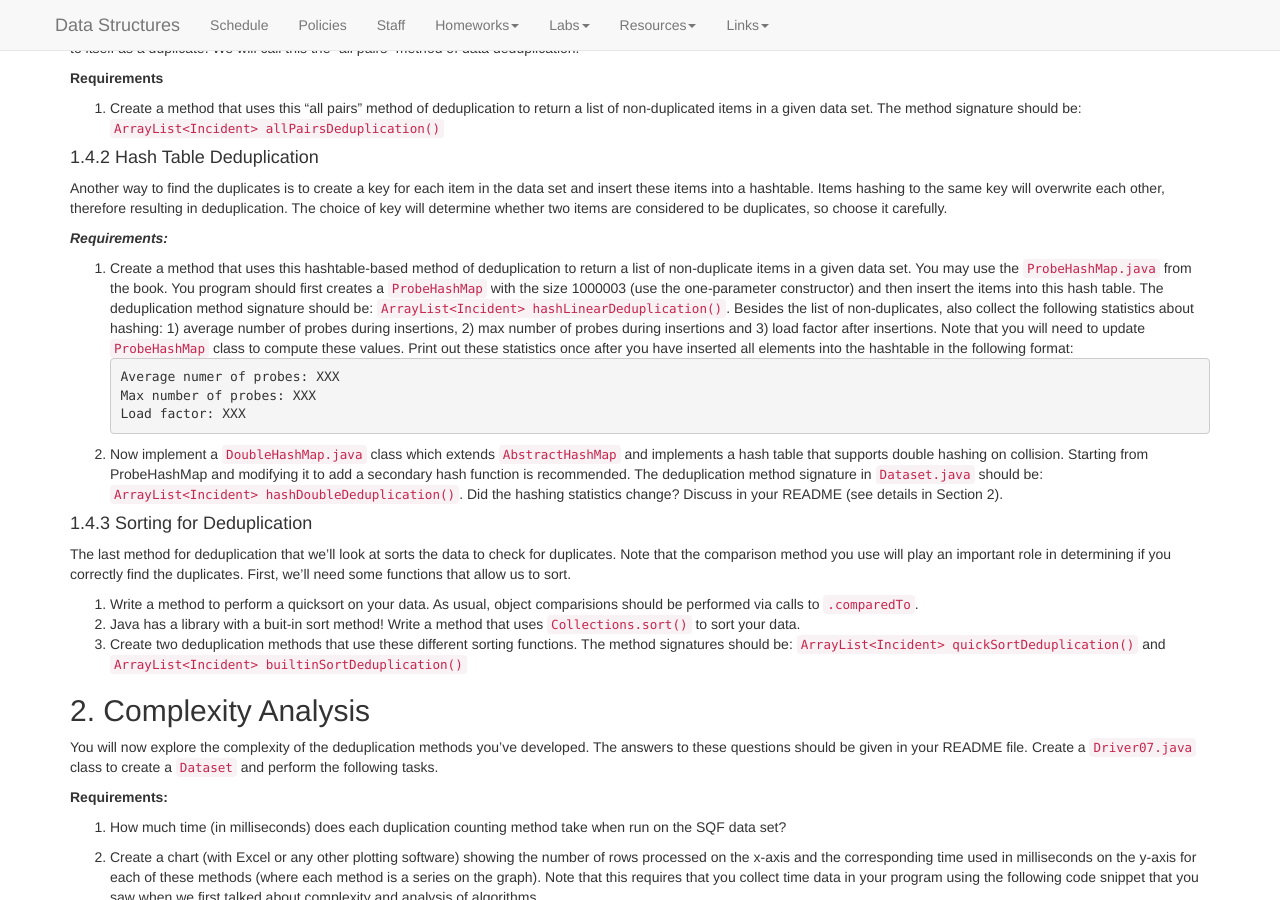
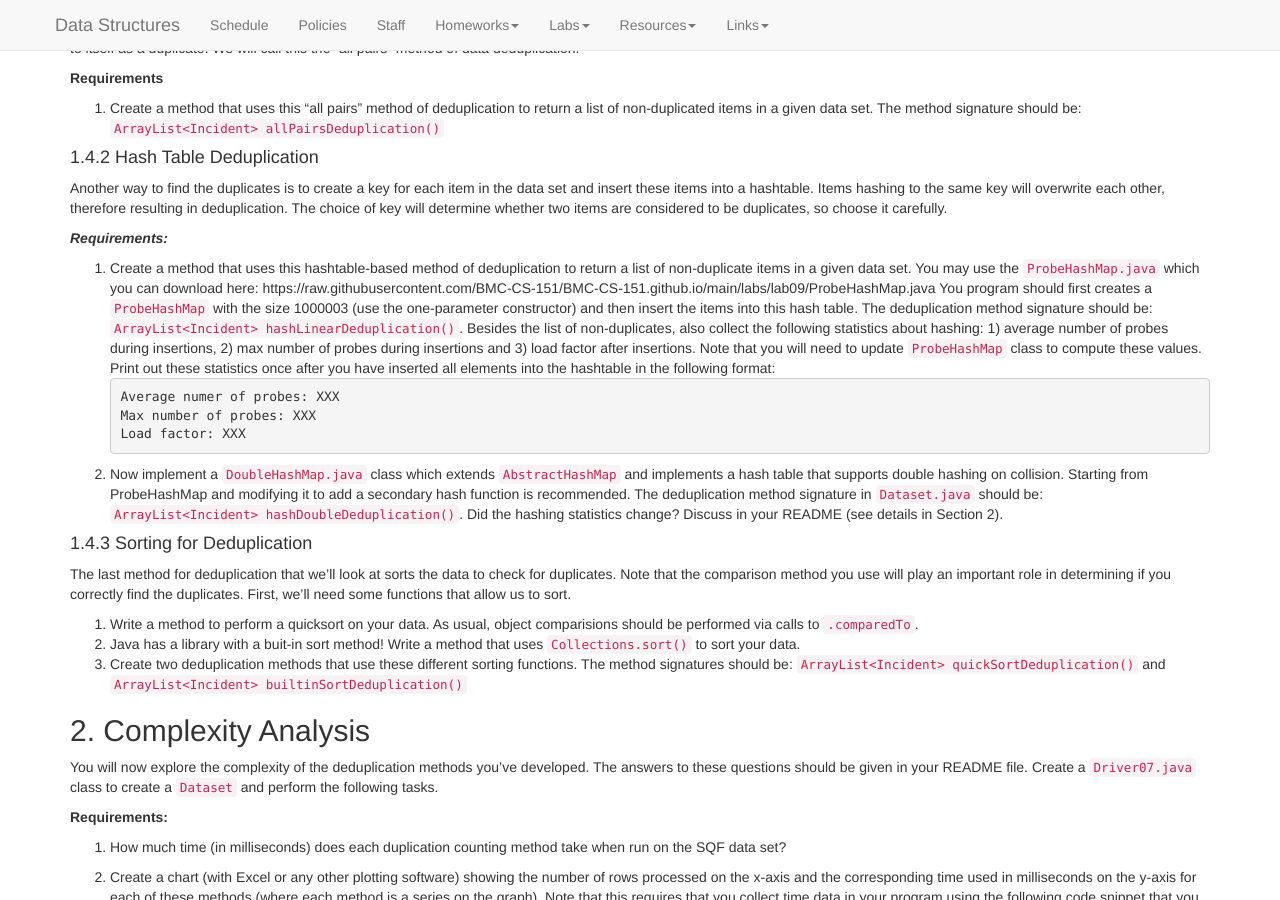
Before and after one commit to kalte0/BMC-CS-151.github.io, a Jekyll site: the page built from hws/HW07.md, in a window 1280 px wide and 900 px high, scrolled down 1155 px. Built offline with Jekyll 4.4.1, drawn with Linux system fonts in a browser that asks for light colours; nearby versions of some CDN libraries.

Commit message:
Update HW07.md

```diff
--- a/hws/HW07.md
+++ b/hws/HW07.md
@@ -146,7 +146,8 @@ to be duplicates, so choose it carefully.
 
 1. Create a method that uses this hashtable-based method of deduplication
 to return a list of non-duplicate items in a given data set. You may use
-the `ProbeHashMap.java` from the book. You program should first creates
+the `ProbeHashMap.java` which you can download here: https://raw.githubusercontent.com/BMC-CS-151/BMC-CS-151.github.io/main/labs/lab09/ProbeHashMap.java
+You program should first creates
 a `ProbeHashMap` with the size 1000003 (use the one-parameter constructor)
 and then insert the items into this hash table.
 The deduplication method signature should be:
```
